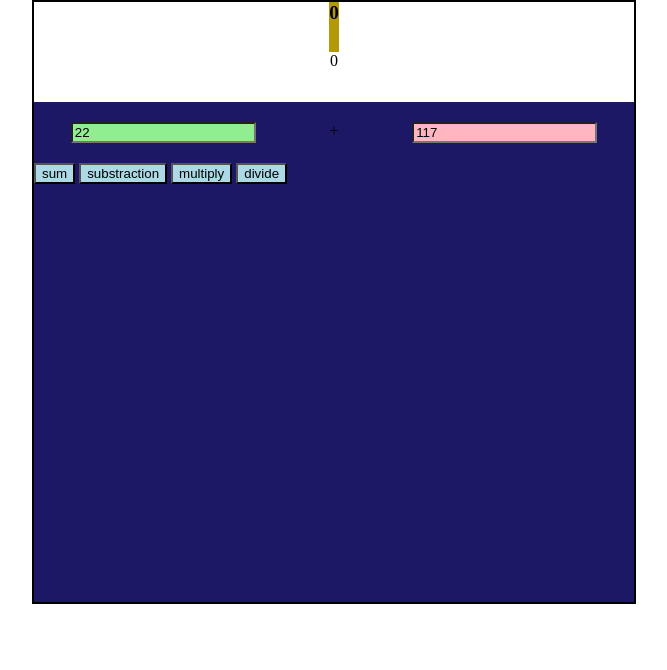
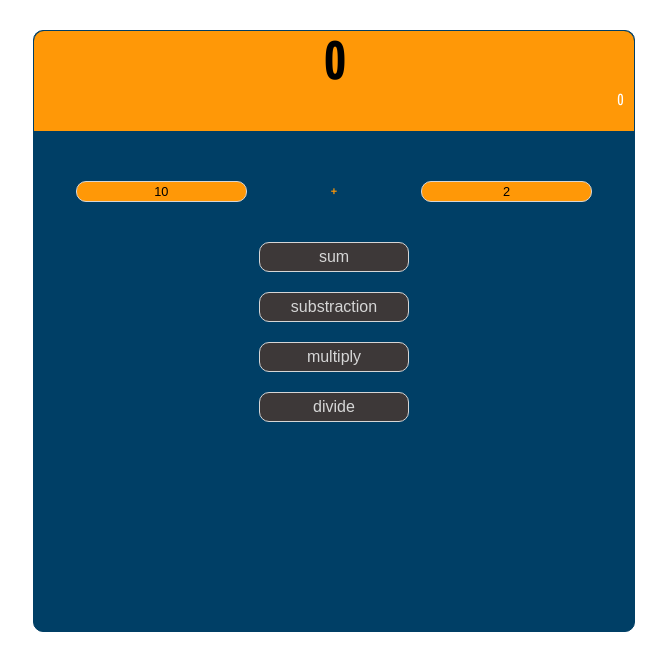
Before and after one commit to holgermanzke/calculator-js-intro, a website built with Parcel: page src/index.html in a window 1280 px wide. Shown: the whole page, without its empty margins (306-973 px from the left). Built offline with nearby package versions, Linux system fonts and the light colour scheme.

Commit message:
style calculator
add fonts, colors, flexbox

```diff
--- a/src/index.html
+++ b/src/index.html
@@ -6,6 +6,10 @@
     <meta http-equiv="X-UA-Compatible" content="ie=edge" />
     <title>Calculator</title>
     <link rel="stylesheet" href="./scss/style.scss" />
+    <link
+      href="https://fonts.googleapis.com/css?family=Ubuntu+Condensed&display=swap"
+      rel="stylesheet"
+    />
   </head>
   <body>
     <div class="container">
@@ -18,20 +22,22 @@
           type="text"
           name="first"
           placeholder="Enter first number"
-          value="22"
+          value="10"
         />
         <div id="operator">+</div>
         <input
           type="text"
           name="second"
           placeholder="Enter second number"
-          value="117"
+          value="2"
         />
       </div>
-      <button class="sum">sum</button>
-      <button class="substraction">substraction</button>
-      <button class="multiply">multiply</button>
-      <button class="divide">divide</button>
+      <div class="operator-box">
+        <button class="sum">sum</button>
+        <button class="substraction">substraction</button>
+        <button class="multiply">multiply</button>
+        <button class="divide">divide</button>
+      </div>
       <!-- <button class="counter">count digit</button> -->
     </div>
     <script src="./index.js"></script>
--- a/src/lib/elements.js
+++ b/src/lib/elements.js
@@ -2,3 +2,8 @@ export function createDivWithContent(content) {
   // https://developer.mozilla.org/de/docs/Web/API/Element/innerHTML
   // https://developer.mozilla.org/de/docs/Web/API/Document/createElement
 }
+
+export function appendElementToElement(parent, child) {
+  // https://www.w3schools.com/jsref/met_node_appendchild.asp
+  parent.appendChild(child);
+}
--- a/src/scss/style.scss
+++ b/src/scss/style.scss
@@ -1,31 +1,35 @@
-$color-primary: #1d1866;
-$color-secondary: #b39807;
-$color-third: white;
-
+$color-primary: #003f66;
+$color-secondary: #ff9807;
+$color-third: #d6d6d6;
+$color-fourth: #3d3838;
 body {
   padding: 0;
   margin: 0;
   width: 100vw;
   height: 100vh;
+  font-family: "Ubuntu Condensed", sans-serif;
 }
 
 .container {
   background: $color-primary;
   width: 80%;
   max-width: 600px;
-  margin-top: 20px;
-  margin: auto;
+  margin: 30px auto;
   height: 600px;
-  border: 2px solid black;
+  border: 1px solid $color-primary;
+  border-radius: 10px;
 }
 #result {
   flex-grow: 1;
-  background: $color-secondary;
-  display: flex;
+  font-size: 3.2em;
+  font-weight: bold;
 }
 
 #digits {
   height: 50px;
+  align-self: flex-end;
+  padding-right: 10px;
+  color: white;
 }
 .input-box {
   display: flex;
@@ -33,24 +37,44 @@ body {
   margin: 20px 0;
 }
 .result-box {
-  background: $color-third;
+  background: $color-secondary;
   height: 100px;
   display: flex;
   flex-direction: column;
   justify-content: center;
   align-items: center;
+  border-radius: 10px 10px 0 0;
+  margin-bottom: 50px;
 }
 
-input[name="second"] {
-  background: lightpink;
+input {
+  background: $color-secondary;
+  border-radius: 10px;
+  padding: 2px;
+  text-align: center;
+  outline: none;
+  border: 1px solid $color-third;
+  font-size: 0.8em;
 }
-input[name="first"] {
-  background: lightgreen;
+.operator-box {
+  display: flex;
+  flex-direction: column;
+  align-items: center;
 }
 button {
-  background: lightblue;
+  background: $color-fourth;
+  font-size: 1em;
+  color: $color-third;
+  padding: 5px;
+  border-radius: 10px;
+  margin-top: 20px;
+  width: 150px;
+  outline: none;
+  border: 1px solid $color-third;
+  &:active {
+    border: 1px solid $color-secondary;
+  }
 }
-#result {
-  font-size: 1.2em;
-  font-weight: bold;
+#operator {
+  color: $color-secondary;
 }
```
Also changed, not shown: dist/index.html.
